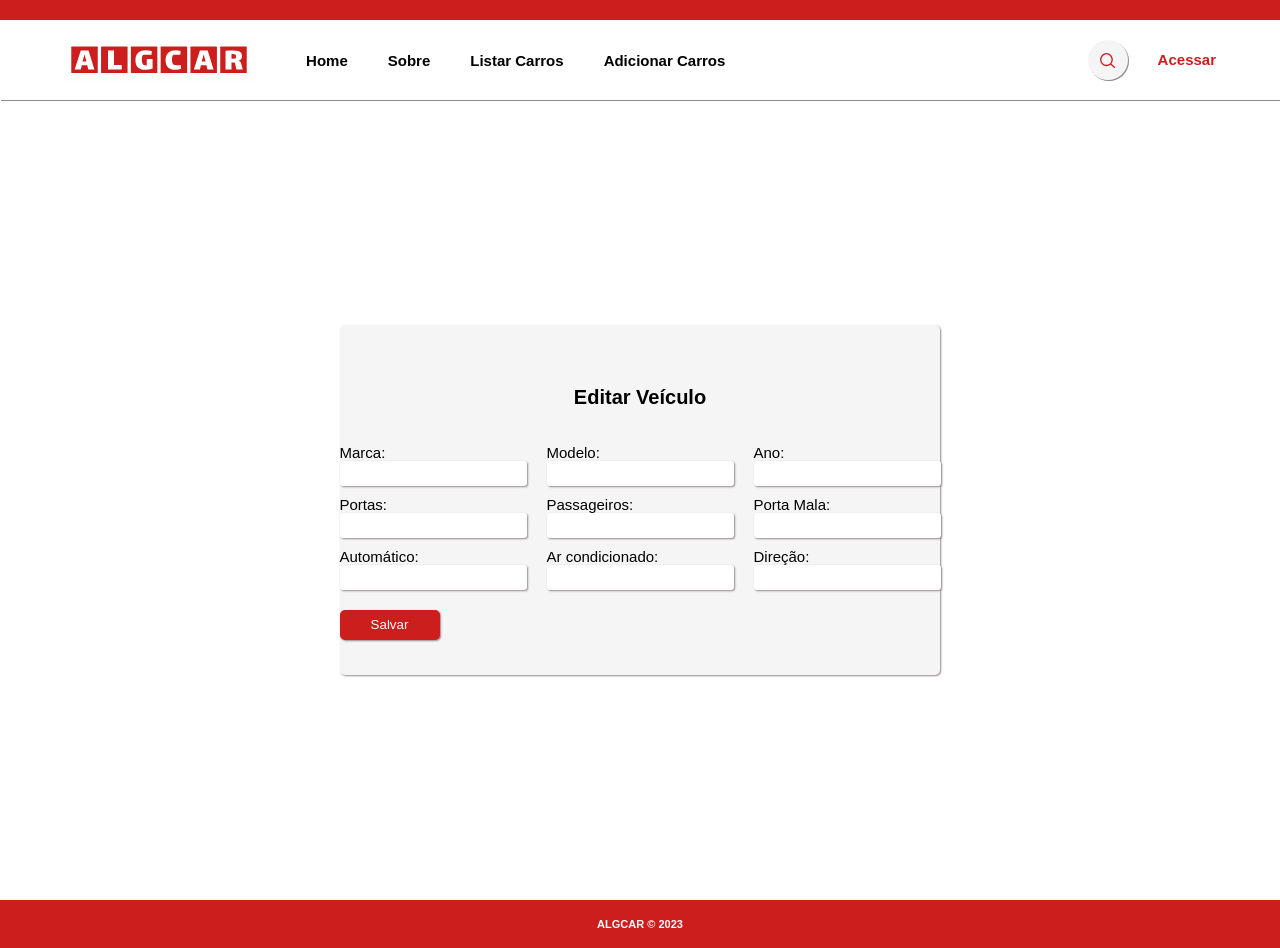
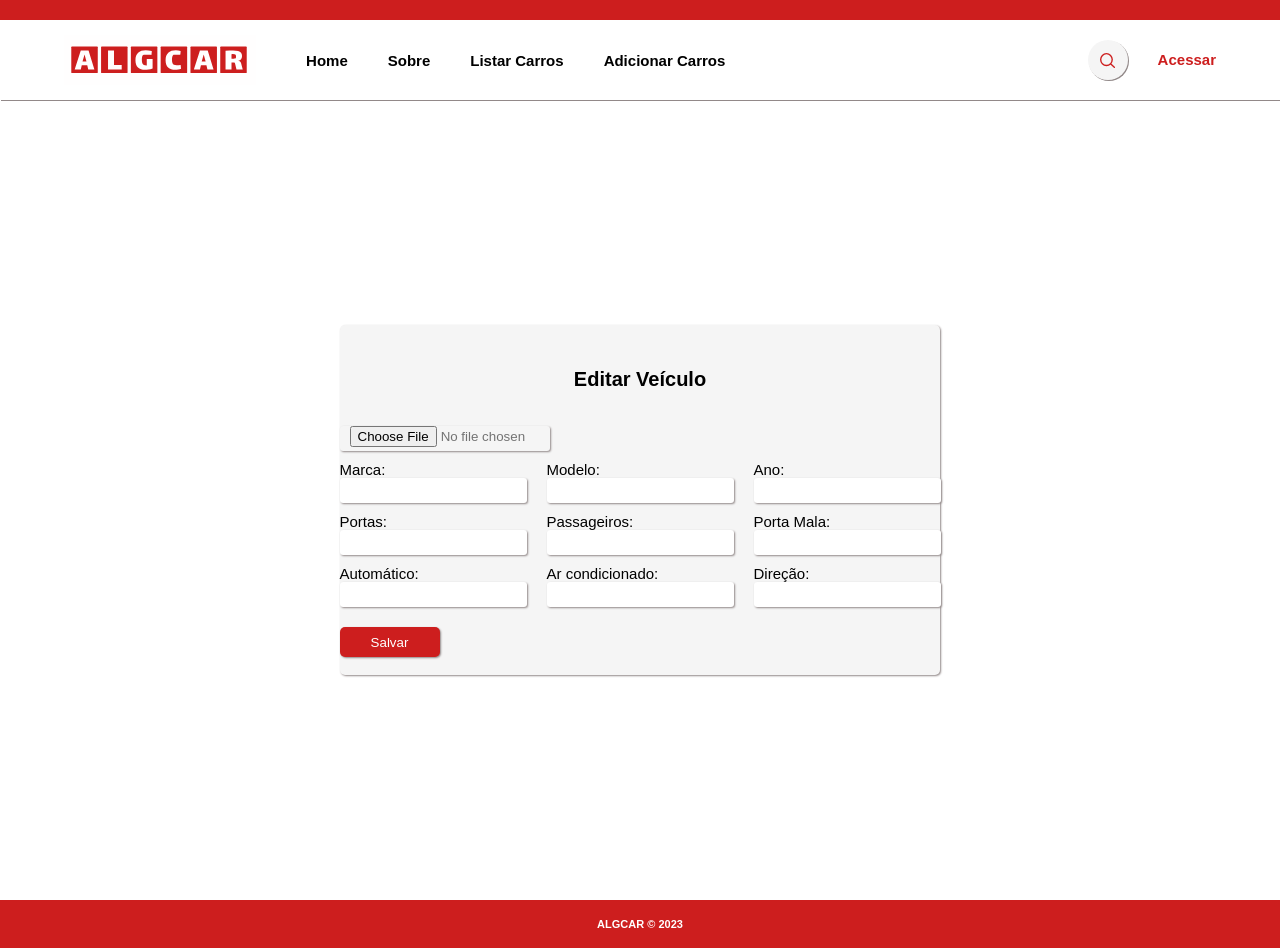
Before and after one commit to JoseCMessias/alg-car, a React (Vite) app in the folder algCar/: page /edit/1 in a window 1280 px wide. Built offline with nearby package versions, Linux system fonts and the light colour scheme.

Commit message:
ajustes no input file

```diff
--- a/algCar/src/pages/Editar/EditarVeiculos.css
+++ b/algCar/src/pages/Editar/EditarVeiculos.css
@@ -22,7 +22,6 @@
     background-color: #F5F5F5;
     border-radius: 5px;
     box-shadow: 1px 1px 2px rgb(146, 137, 137);
-
 }
 
 .Titulo-editar{
--- a/algCar/src/pages/Editar/EditarVeiculos.jsx
+++ b/algCar/src/pages/Editar/EditarVeiculos.jsx
@@ -5,7 +5,7 @@ import './EditarVeiculos.css';
 export const EditarVeiculos = () => {
     const { index } = useParams();
     const navigate = useNavigate();
-    const [veiculo, setVeiculo] = useState({ marca: '', modelo: ''});
+    const [veiculo, setVeiculo] = useState({image: '', marca: '', modelo: ''});
 
     useEffect(() => {
         const storedveiculo = JSON.parse(localStorage.getItem('veiculos')) || [];
@@ -13,6 +13,11 @@ export const EditarVeiculos = () => {
             setVeiculo(storedveiculo[index]);
         }
     }, [index]);
+
+    const handleImg = (event) => {
+        addEventListener(event.target.value);
+        console(event.target.value);
+    }
 
     const handleSubmit = (event) => {
         event.preventDefault();
@@ -22,7 +27,7 @@ export const EditarVeiculos = () => {
         localStorage.setItem('veiculos', JSON.stringify(storedveiculo));
 
         console.log("Veículo editado: ", veiculo);
-        navigate('/');
+        navigate('/listar');
     }
 
     return (
@@ -31,54 +36,71 @@ export const EditarVeiculos = () => {
                     <h2 className="Titulo-editar"> Editar Veículo </h2>
                     <form onSubmit={handleSubmit} >
                         <div className="form-inputs-editar">
+
+                        <div className="editar-grupo" onSubmit={handleImg}>
+                            <label className="form-label-editar" value={veiculo.image} onChange={
+                                (e) => setVeiculo({...veiculo, image: e.target.value})}>
+                                <input type="file"/>
+                            </label>
+                        </div>
+
                             <div className="editar-grupo">
                                 <label className="form-label-editar">
                                     Marca:
-                                    <input type="text" value={veiculo.marca} onChange={(e) => setVeiculo({ ...veiculo, marca: e.target.value})}/>
+                                    <input type="text" value={veiculo.marca} onChange={
+                                        (e) => setVeiculo({ ...veiculo, marca: e.target.value})}/>
                                 </label>
 
                                 <label className="form-label-editar">
                                     Modelo:
-                                    <input type="text"   value={veiculo.modelo} onChange={(e) => setVeiculo({ ...veiculo, modelo: e.target.value})}/>
+                                    <input type="text" value={veiculo.modelo} onChange={
+                                        (e) => setVeiculo({ ...veiculo, modelo: e.target.value})}/>
                                 </label>
 
                                 <label className="form-label-editar">
                                     Ano:
-                                    <input type="text" value={veiculo.ano} onChange={(e) => setVeiculo({ ...veiculo, ano: e.target.value})}/>
+                                    <input type="text" value={veiculo.ano} onChange={
+                                        (e) => setVeiculo({ ...veiculo, ano: e.target.value})}/>
                                 </label>
                             </div>
 
                             <div  className="editar-grupo">
                                 <label className="form-label-editar">
                                     Portas:
-                                    <input type="text" value={veiculo.portas} onChange={(e) => setVeiculo({ ...veiculo, portas: e.target.value})}/>
+                                    <input type="text" value={veiculo.portas} onChange={
+                                        (e) => setVeiculo({ ...veiculo, portas: e.target.value})}/>
                                 </label>
 
                                 <label className="form-label-editar">
                                     Passageiros:
-                                    <input type="text" value={veiculo.passageiros} onChange={(e) => setVeiculo({ ...veiculo, passageiros: e.target.value})}/>
+                                    <input type="text" value={veiculo.passageiros} onChange={
+                                        (e) => setVeiculo({ ...veiculo, passageiros: e.target.value})}/>
                                 </label>
 
                                 <label className="form-label-editar">
                                     Porta Mala:
-                                    <input type="text" value={veiculo.portaMala} onChange={(e) => setVeiculo({ ...veiculo, portaMala: e.target.value})}/>
+                                    <input type="text" value={veiculo.portaMala} onChange={
+                                        (e) => setVeiculo({ ...veiculo, portaMala: e.target.value})}/>
                                 </label>
                             </div>
 
                             <div  className="editar-grupo">
                                 <label className="form-label-editar">
                                     Automático:
-                                    <input type="text"  value={veiculo.volante} onChange={(e) => setVeiculo({ ...veiculo, volante: e.target.value})}/>
+                                    <input type="text"  value={veiculo.volante} onChange={
+                                        (e) => setVeiculo({ ...veiculo, volante: e.target.value})}/>
                                 </label>
 
                                 <label className="form-label-editar">
                                     Ar condicionado:
-                                    <input type="text" value={veiculo.ar} onChange={(e) => setVeiculo({ ...veiculo, ar: e.target.value})}/>
+                                    <input type="text" value={veiculo.ar} onChange={
+                                        (e) => setVeiculo({ ...veiculo, ar: e.target.value})}/>
                                 </label>
 
                                 <label className="form-label-editar">
                                     Direção:
-                                    <input type="text" value={veiculo.direcao} onChange={(e) => setVeiculo({ ...veiculo, direcao: e.target.value})}/>
+                                    <input type="text" value={veiculo.direcao} onChange={
+                                        (e) => setVeiculo({ ...veiculo, direcao: e.target.value})}/>
                                 </label>
                             </div>
 
```
